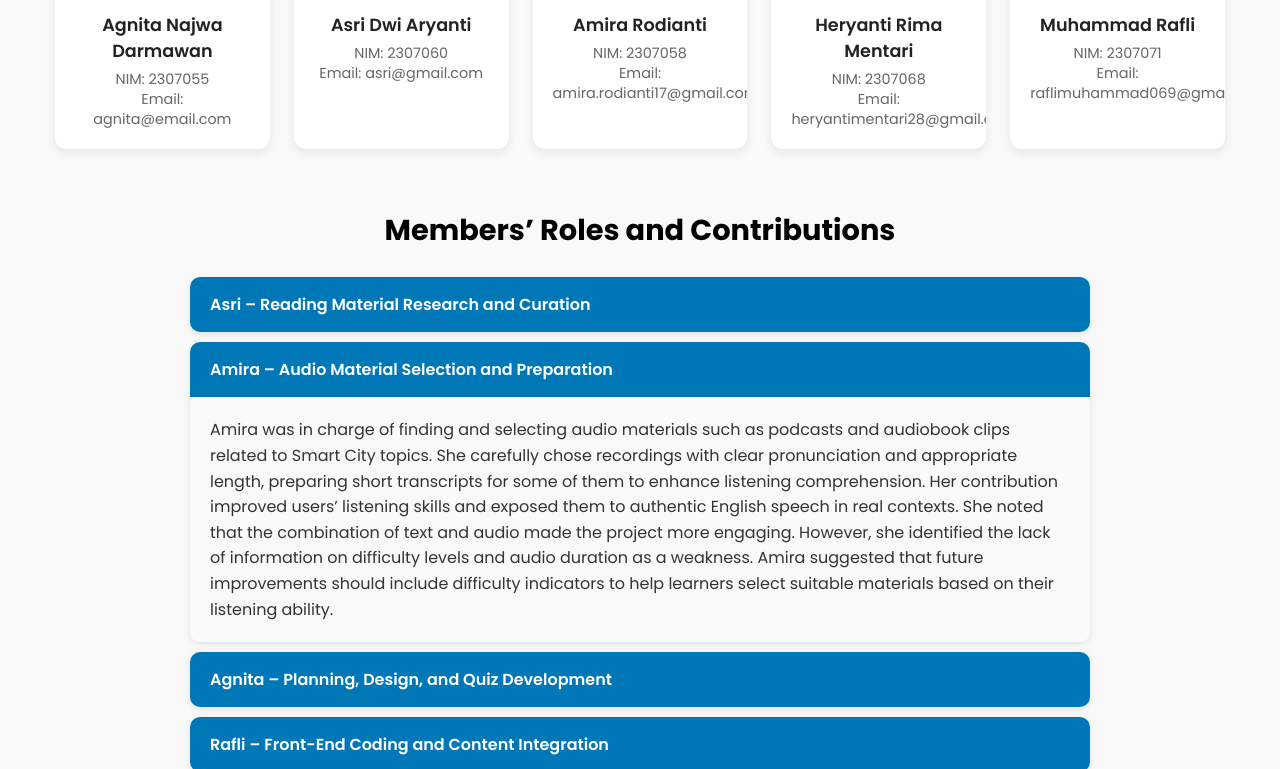
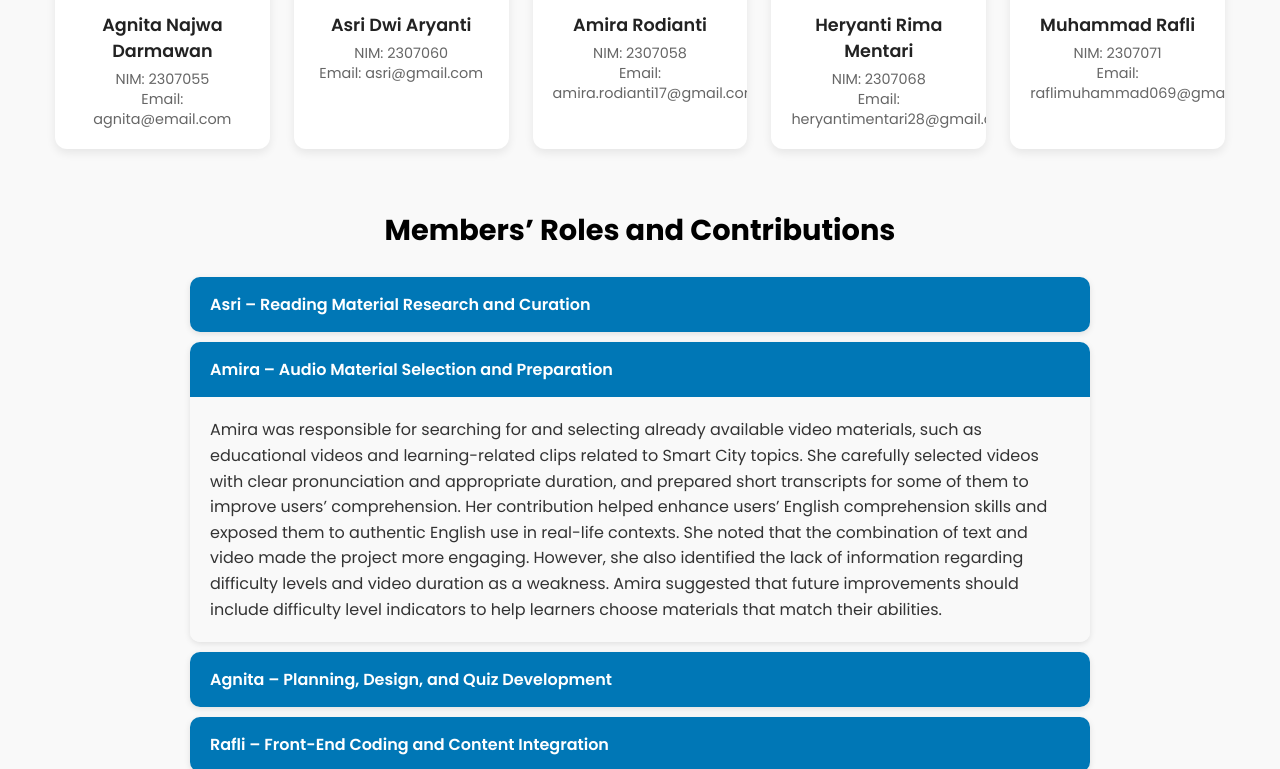
Before and after one commit to Heryanti-Mentari/Mini-Library-Bogor-City, a plain HTML site: page profile.html in a window 1280 px wide. Both pictures are taken after a click on the element "Amira – Audio Material Selection and Preparation". Shown: the part 447-1216 px from the top of the page. Drawn offline with nearby package versions, Linux system fonts and the light colour scheme.

Commit message:
Update profile.html

```diff
--- a/profile.html
+++ b/profile.html
@@ -266,18 +266,7 @@
               Amira – Audio Material Selection and Preparation
             </div>
             <div class="accordion-content">
-              Amira was in charge of finding and selecting audio materials such
-              as podcasts and audiobook clips related to Smart City topics. She
-              carefully chose recordings with clear pronunciation and
-              appropriate length, preparing short transcripts for some of them
-              to enhance listening comprehension. Her contribution improved
-              users’ listening skills and exposed them to authentic English
-              speech in real contexts. She noted that the combination of text
-              and audio made the project more engaging. However, she identified
-              the lack of information on difficulty levels and audio duration as
-              a weakness. Amira suggested that future improvements should
-              include difficulty indicators to help learners select suitable
-              materials based on their listening ability.
+             Amira was responsible for searching for and selecting already available video materials, such as educational videos and learning-related clips related to Smart City topics. She carefully selected videos with clear pronunciation and appropriate duration, and prepared short transcripts for some of them to improve users’ comprehension. Her contribution helped enhance users’ English comprehension skills and exposed them to authentic English use in real-life contexts. She noted that the combination of text and video made the project more engaging. However, she also identified the lack of information regarding difficulty levels and video duration as a weakness. Amira suggested that future improvements should include difficulty level indicators to help learners choose materials that match their abilities.
             </div>
           </div>
 
```
